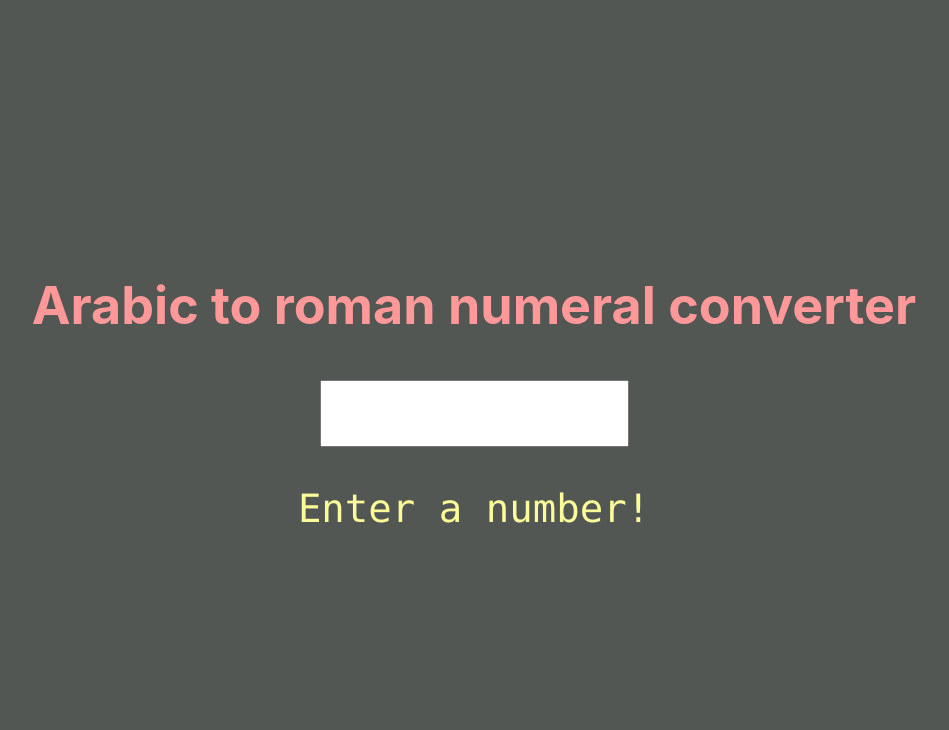
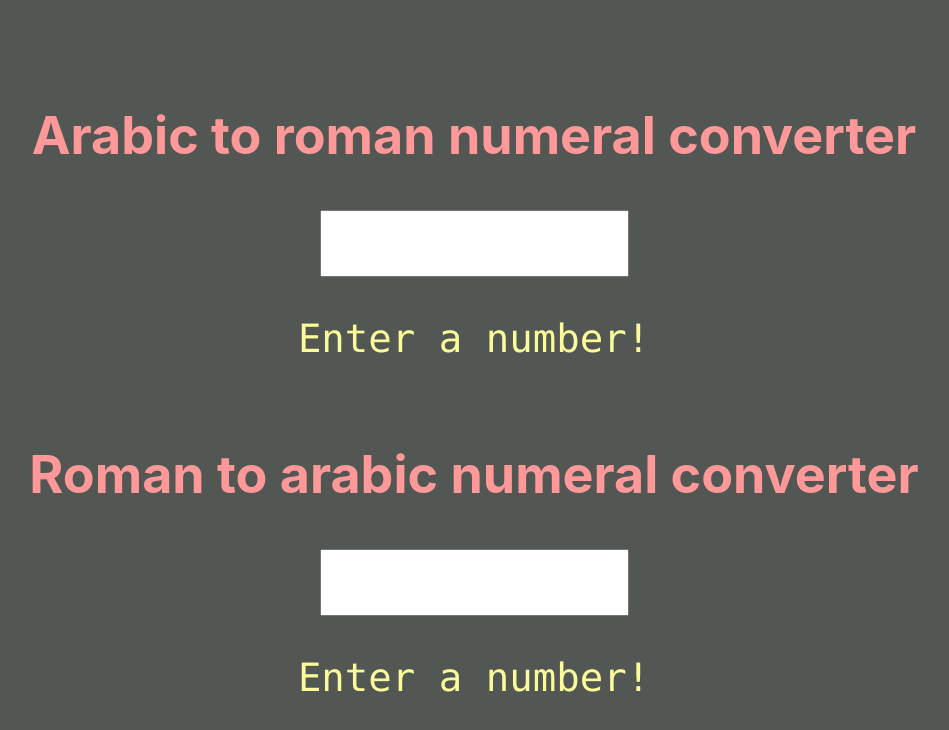
Before and after one commit to sylili/roman-numeral-converter, a React (Create React App) app: page / in a window 1280 px wide. Shown: the top 730 px of the page, without its empty margins (166-1115 px from the left). Built offline with nearby package versions, Linux system fonts and the light colour scheme.

Commit message:
Extended error handling Roman -> arabic  conversion is added

```diff
--- a/src/App.js
+++ b/src/App.js
@@ -1,24 +1,36 @@
 import { useState } from 'react';
 import './App.css';
-import { convertToRoman } from './converter/converter';
+import { convertToRoman, convertToArabic } from './converter/converter';
 
 function App() {
-  const [inputText, setInputText] = useState('');
+  const [inputTextInArabic, setInputTextInArabic] = useState('');
+  const [inputTextInRoman, setInputTextInRoman] = useState('');
 
-  const handleChange = (event) => {
-    setInputText(event.target.value);
+  const handleChangeInArabic = (event) => {
+    setInputTextInArabic(event.target.value);
   };
 
-  const romanResult = convertToRoman(inputText);
+  const handleChangeInRoman = (event) => {
+    setInputTextInRoman(event.target.value);
+  };
+
+  const romanResult = convertToRoman(inputTextInArabic);
+  const arabicResult = convertToArabic(inputTextInRoman);
 
   return (
     <div className="App">
       <header className="App-header">
         <h2>Arabic to roman numeral converter</h2>
 
-        <input value={inputText} onChange={handleChange} />
+        <input value={inputTextInArabic} onChange={handleChangeInArabic} />
 
         <p>{romanResult || 'Enter a number!'}</p>
+
+        <h2>Roman to arabic numeral converter</h2>
+
+        <input value={inputTextInRoman} onChange={handleChangeInRoman} />
+
+        <p>{arabicResult || 'Enter a number!'}</p>
       </header>
     </div>
   );
--- a/src/converter/converter.js
+++ b/src/converter/converter.js
@@ -1,32 +1,72 @@
 const romanArabicDictionary = {
-  M: 1000,
-  CM: 900,
-  D: 500,
-  CD: 400,
-  C: 100,
-  XC: 90,
-  L: 50,
-  XL: 40,
-  X: 10,
-  IX: 9,
-  V: 5,
-  IV: 4,
-  I: 1,
+  M: [1000, 3],
+  CM: [900, 1],
+  D: [500, 1],
+  CD: [400, 1],
+  C: [100, 3],
+  XC: [90, 1],
+  L: [50, 1],
+  XL: [40, 1],
+  X: [10, 3],
+  IX: [9, 1],
+  V: [5, 1],
+  IV: [4, 1],
+  I: [1, 3],
 };
+
+const greatestRomanNumeral = 3999;
+const lowestRomanNumeral = 1;
 
 export const convertToRoman = (input) => {
   if (!input) {
     return '';
+  }
+  if (isNaN(input)) {
+    return 'This input field seems to contain invalid characters...';
+  }
+  if (input > greatestRomanNumeral) {
+    return 'Greatest number we can form in Roman numerals is 3999!';
+  }
+  if (input < lowestRomanNumeral) {
+    return 'Lowest number we can form in Roman numerals is 1!';
   }
 
   let result = '';
   input = parseInt(input);
 
   for (const [roman, arabic] of Object.entries(romanArabicDictionary)) {
-    while (input >= arabic) {
+    while (input >= arabic[0]) {
       result += roman;
-      input -= arabic;
+      input -= arabic[0];
     }
   }
   return result;
 };
+
+export const convertToArabic = (input) => {
+  if (!input) {
+    return '';
+  }
+  if (!isNaN(input)) {
+    return 'This input field seems to contain invalid characters...';
+  }
+  let result = 0;
+
+  for (const [roman, arabic] of Object.entries(romanArabicDictionary)) {
+    let counter = 0;
+    while (input.substring(0, roman.length) === roman && input !== '') {
+      if (counter === arabic[1]) {
+        return 'Invalid roman numeral!';
+      }
+      input = input.substring(roman.length);
+      result += arabic[0];
+      counter++;
+    }
+  }
+
+  if (input) {
+    return 'This input field seems to contain invalid characters...';
+  }
+
+  return result;
+};
```
Also changed, not shown: 1 other file (tests, documents, lock files or other folders).
